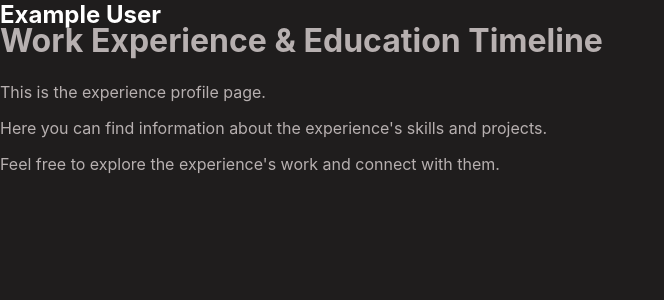
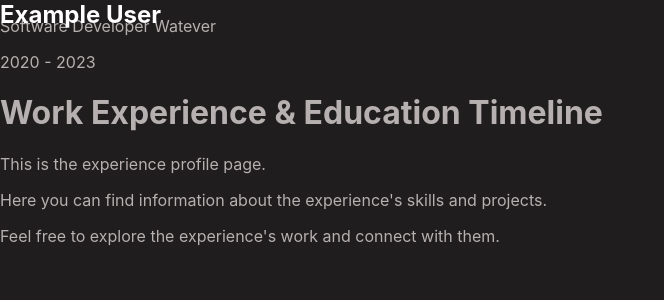
Before and after one commit to Thipak/portfolio-netflix, a React (Create React App) app: page /work-experience in a window 1280 px wide. Shown: the top 300 px of the page, without its empty margins (0-664 px from the left). Built offline with nearby package versions, Linux system fonts and the light colour scheme.

Commit message:
Experience Item creation

```diff
--- a/src/views/experience/Experience.jsx
+++ b/src/views/experience/Experience.jsx
@@ -1,9 +1,11 @@
 import { Header } from "../../components/header/header";
+import { Item } from "./item";
 
 export function Experience() {
     return (
             <div className="experience">
                 <Header />
+                <Item />
                 <h1>Work Experience & Education Timeline</h1>
                 <p>This is the experience profile page.</p>
                 <p>Here you can find information about the experience's skills and projects.</p>
--- /dev/null
+++ b/src/views/experience/item.jsx
@@ -0,0 +1,12 @@
+export function Item() {
+    return (
+        <div className="item">
+            <div className="content">
+                <p>Software Developer Watever</p>
+            </div>
+            <div className="time">
+                <p>2020 - 2023</p>
+            </div>
+        </div>
+    );
+}
```
